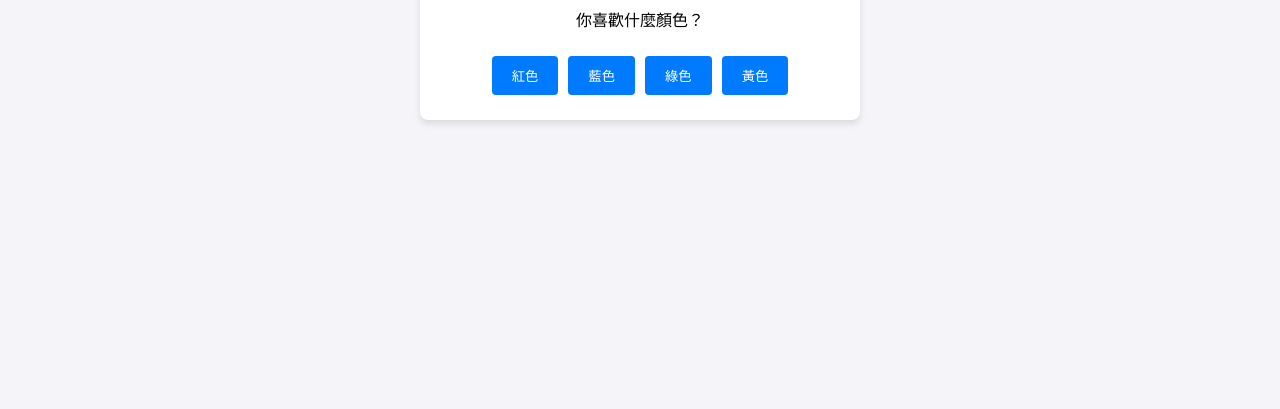
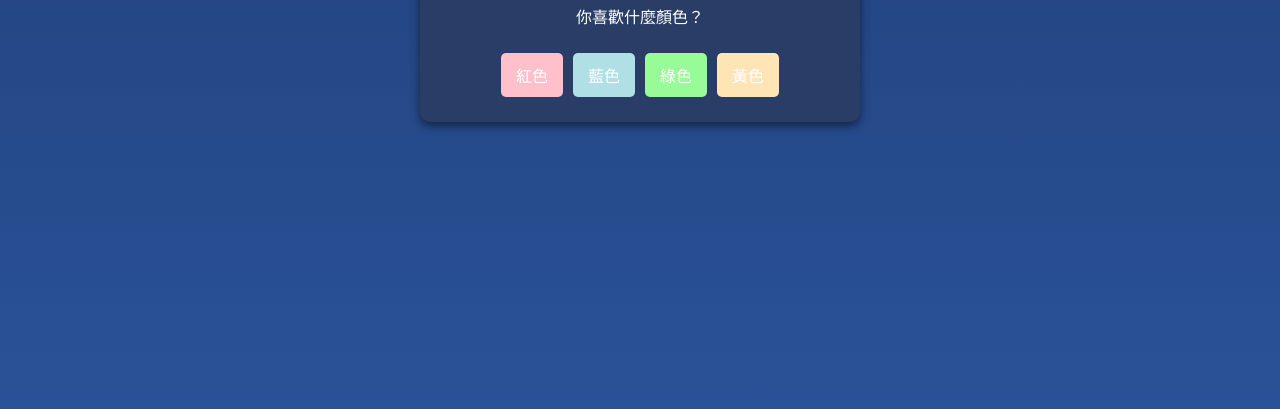
Before and after one commit to xpxlababa/mental, a plain HTML site: page index.html in a window 1280 px wide. Shown: the part 391-800 px from the top of the page. Drawn offline with Linux system fonts and the light colour scheme; some packages are replaced by stand-ins of ours; a script that the page names is missing.

Commit message:
更新心理測驗網站的樣式與功能，新增背景漸層、按鈕樣式及問題選項，並整合性格描述邏輯。

```diff
--- a/index.html
+++ b/index.html
@@ -5,9 +5,12 @@
     <meta name="viewport" content="width=device-width, initial-scale=1.0">
     <title>心理測驗網站</title>
     <link rel="stylesheet" href="https://cdn.jsdelivr.net/npm/sweetalert2@11/dist/sweetalert2.min.css">
+    <link href="https://fonts.googleapis.com/css2?family=Noto+Serif+TC:wght@400;700&display=swap" rel="stylesheet">
     <style>
         body {
-            font-family: Arial, sans-serif;
+            background: linear-gradient(to bottom, #1e3c72, #2a5298); /* 深藍色漸層背景 */
+            color: #fff;
+            font-family: 'Noto Serif TC', serif; /* 使用思源宋體 */
             margin: 0;
             padding: 0;
             display: flex;
@@ -15,31 +18,38 @@
             align-items: center;
             justify-content: center;
             height: 100vh;
-            background-color: #f4f4f9;
         }
+
         .quiz-container {
-            background: #fff;
+            background: #2a3d66; /* 深藍色背景 */
+            color: #fff;
+            border-radius: 10px;
             padding: 20px;
-            border-radius: 8px;
-            box-shadow: 0 4px 6px rgba(0, 0, 0, 0.1);
+            box-shadow: 0 4px 10px rgba(0, 0, 0, 0.5);
             width: 90%;
             max-width: 400px;
             text-align: center;
         }
+
         .question {
             margin-bottom: 20px;
         }
+
         .options button {
+            font-family: 'Noto Serif TC', serif;
+            font-size: 16px;
+            color: #fff;
+            border: none;
+            border-radius: 5px;
+            padding: 10px 15px;
             margin: 5px;
-            padding: 10px 20px;
-            border: none;
-            border-radius: 4px;
-            background-color: #007BFF;
-            color: white;
             cursor: pointer;
+            transition: background 0.3s;
+            background-color: #4a69bd; /* 深藍色按鍵 */
         }
+
         .options button:hover {
-            background-color: #0056b3;
+            background-color: #3b5998; /* 按鍵懸停效果 */
         }
     </style>
 </head>
@@ -60,8 +70,37 @@
         const questions = [
             { question: '你喜歡什麼顏色？', options: ['紅色', '藍色', '綠色', '黃色'] },
             { question: '你最喜歡的動物是什麼？', options: ['貓', '狗', '鳥', '魚'] },
-            { question: '你最喜歡的季節是什麼？', options: ['春天', '夏天', '秋天', '冬天'] }
+            { question: '你最喜歡的季節是什麼？', options: ['春天', '夏天', '秋天', '冬天'] },
+            { question: '你喜歡什麼類型的音樂？', options: ['流行', '古典', '搖滾', '爵士'] },
+            { question: '你最喜歡的飲料是什麼？', options: ['咖啡', '茶', '果汁', '汽水'] },
+            { question: '你最喜歡的運動是什麼？', options: ['跑步', '游泳', '籃球', '瑜伽'] },
+            { question: '你最喜歡的食物是什麼？', options: ['披薩', '壽司', '漢堡', '沙拉'] },
+            { question: '你喜歡什麼樣的旅行方式？', options: ['自駕', '跟團', '背包客', '豪華旅行'] }
         ];
+
+        const personalityDescriptions = {
+            '紅色': '你是一個充滿熱情與活力的人，總是帶給人正能量！',
+            '藍色': '你是一個冷靜且理性的人，擅長分析與解決問題。',
+            '綠色': '你是一個喜歡和平與自然的人，總是給人一種舒適的感覺。',
+            '黃色': '你是一個充滿創意與樂觀的人，總是帶來歡樂與希望。',
+            '貓': '你是一個獨立且優雅的人，喜歡享受自己的時光。',
+            '狗': '你是一個忠誠且友善的人，總是願意幫助他人。',
+            '鳥': '你是一個自由且有遠見的人，喜歡探索未知的世界。',
+            '魚': '你是一個安靜且深思熟慮的人，擅長觀察與理解。',
+            '春天': '你是一個充滿希望與活力的人，喜歡新的開始。',
+            '夏天': '你是一個熱情且外向的人，喜歡熱鬧與冒險。',
+            '秋天': '你是一個成熟且穩重的人，喜歡思考與沉澱。',
+            '冬天': '你是一個內斂且溫暖的人，喜歡安靜與溫馨的時光。',
+            '流行': '你是一個緊跟潮流且充滿活力的人，喜歡新鮮事物。',
+            '古典': '你是一個優雅且有品味的人，喜歡細膩與深度。',
+            '搖滾': '你是一個充滿激情且叛逆的人，喜歡挑戰與突破。',
+            '爵士': '你是一個自由且有創意的人，喜歡即興與多變。',
+            '咖啡': '你是一個充滿能量且專注的人，喜歡追求效率。',
+            '茶': '你是一個平靜且內斂的人，喜歡細細品味生活。',
+            '果汁': '你是一個充滿活力且健康的人，喜歡自然與純粹。',
+            '汽水': '你是一個充滿童心且樂觀的人，喜歡快樂與輕鬆。'
+        };
+
         let currentQuestionIndex = 0;
         let answers = [];
 
@@ -72,11 +111,14 @@
             questionElement.textContent = questions[currentQuestionIndex].question;
             optionsContainer.innerHTML = '';
 
-            questions[currentQuestionIndex].options.forEach(option => {
+            const colors = ['#FFC0CB', '#B0E0E6', '#98FB98', '#FFE4B5', '#FFB6C1']; // 將淺黃色調整為更深的米黃色，提升對比度
+
+            questions[currentQuestionIndex].options.forEach((option, index) => {
                 const button = document.createElement('button');
                 button.textContent = option;
                 button.onclick = () => selectAnswer(option);
                 button.className = 'option-button';
+                button.style.backgroundColor = colors[index % colors.length]; // 動態設定按鍵顏色
                 optionsContainer.appendChild(button);
             });
         }
@@ -99,23 +141,8 @@
         }
 
         function generateResult() {
-            const counts = answers.reduce((acc, answer) => {
-                acc[answer] = (acc[answer] || 0) + 1;
-                return acc;
-            }, {});
-
-            let result;
-            if (counts['紅色'] > (counts['藍色'] || 0) && counts['紅色'] > (counts['綠色'] || 0) && counts['紅色'] > (counts['黃色'] || 0)) {
-                result = '你是一個充滿熱情的人！';
-            } else if (counts['藍色'] > (counts['紅色'] || 0) && counts['藍色'] > (counts['綠色'] || 0) && counts['藍色'] > (counts['黃色'] || 0)) {
-                result = '你是一個冷靜且理性的人！';
-            } else if (counts['綠色'] > (counts['紅色'] || 0) && counts['綠色'] > (counts['藍色'] || 0) && counts['綠色'] > (counts['黃色'] || 0)) {
-                result = '你是一個喜歡和平與自然的人！';
-            } else if (counts['黃色'] > (counts['紅色'] || 0) && counts['黃色'] > (counts['藍色'] || 0) && counts['黃色'] > (counts['綠色'] || 0)) {
-                result = '你是一個充滿活力與創意的人！';
-            } else {
-                result = '你的性格多元且難以定義！';
-            }
+            const resultDescriptions = answers.map(answer => personalityDescriptions[answer] || '未知的性格特質');
+            const result = resultDescriptions.join('\n');
 
             Swal.fire({
                 title: '你的最終測驗結果',
```
Also changed, not shown: NotoSerifTC-Regular.ttf (added).
